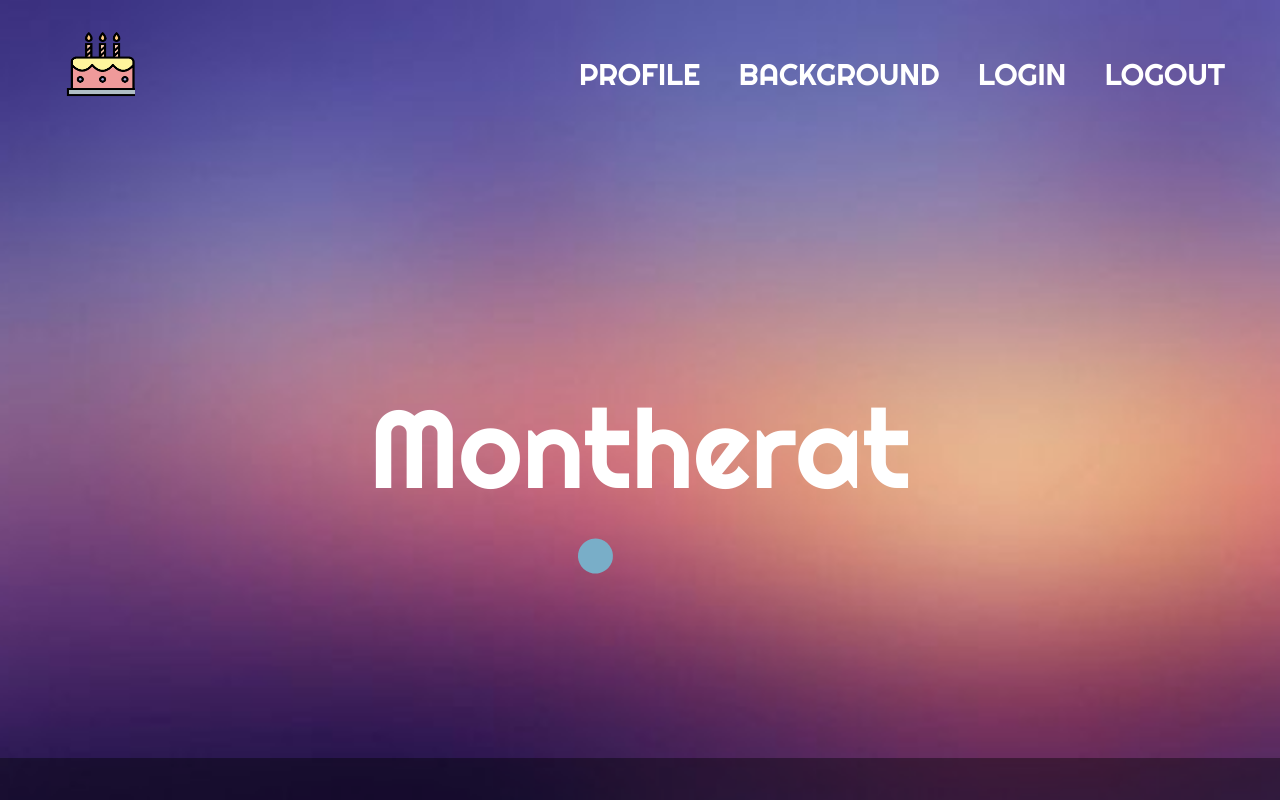
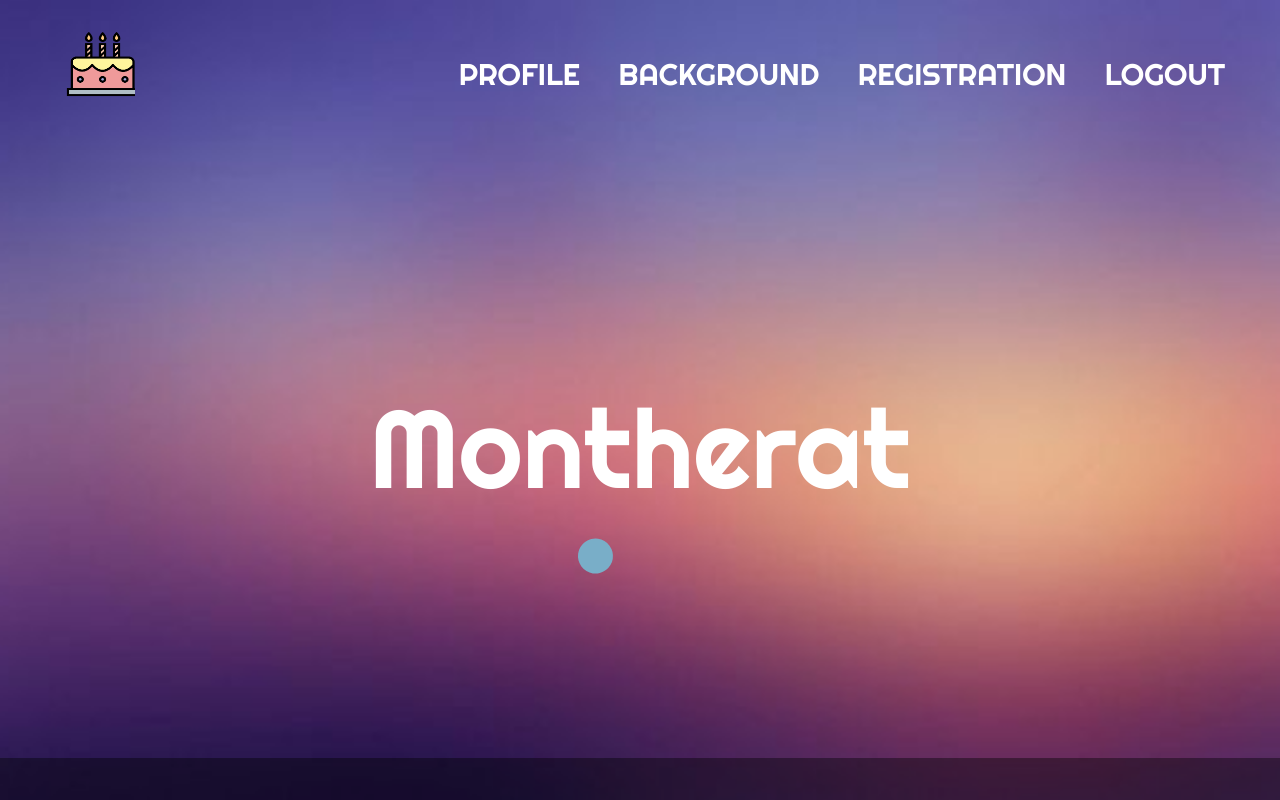
Before and after one commit to Sthdire/django_project, a Django app: page / in a window 1280 px wide. Run offline with Django 4.2, Linux system fonts and the light colour scheme.

Commit message:
update registration and more

```diff
--- a/VI_P/main/templates/temp/background.html
+++ b/VI_P/main/templates/temp/background.html
@@ -17,13 +17,12 @@
 <body>
 <div class="header">
         <div class="container">
-
             <div class="header__inner">
                 <a class="imLogo" href="/"></a>
                 <div class="nav">
                     <a class="nav__link" href="/profile">Profile</a>
                     <div class="link__text">Background</div>
-                    <a class="nav__link" href="login">Login</a>
+                    <a class="nav__link" href="registration">Registration</a>
                     <a class="nav__link" href="/accounts/logout/">logout</a>
                 </div>
         </div>
--- a/VI_P/main/templates/temp/index.html
+++ b/VI_P/main/templates/temp/index.html
@@ -23,7 +23,7 @@
                 <div class="nav">
                     <a class="nav__link" href="/profile">Profile</a>
                     <a class="nav__link" href="/background">Background</a>
-                    <a class="nav__link" href="login">Login</a>
+                    <a class="nav__link" href="registration">Registration</a>
                     <a class="nav__link" href="/accounts/logout/">logout</a>
                 </div>
         </div>
--- a/VI_P/main/templates/temp/profile.html
+++ b/VI_P/main/templates/temp/profile.html
@@ -26,7 +26,7 @@
             <div class="nav">
                 <div class="link__text">Profile</div>
                 <a class="nav__link" href="/background">Background</a>
-                <a class="nav__link" href="login">Login</a>
+                <a class="nav__link" href="registration">Registration</a>
                 <a class="nav__link" href="/accounts/logout/">logout</a>
             </div>
         </div>
--- a/VI_P/main/urls.py
+++ b/VI_P/main/urls.py
@@ -10,5 +10,5 @@ urlpatterns = [
 ]
 # Add Django site authentication urls (for login, logout, password management)
 urlpatterns += [
-    path('login', views.registration),
+    path('registration', views.registration),
 ]
```
Also changed, not shown: VI_P/main/templates/temp/login.html (added, +13 -0 lines).
